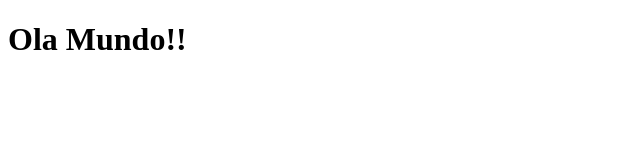
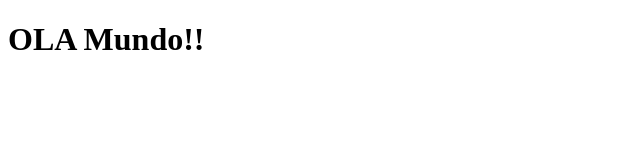
Before and after one commit to pauloagsantos/TrabalhoTI2026, a plain HTML site: page index.html in a window 1280 px wide. Shown: the whole page, without its empty margins (0-640 px from the left). Drawn offline with Linux system fonts and the light colour scheme.

Commit message:
Update index.html

```diff
--- a/index.html
+++ b/index.html
@@ -4,6 +4,6 @@
 
     </head>
     <body>
-        <h1>Ola Mundo!!</h1>
+        <h1>OLA Mundo!!</h1>
     </body>
 </html>
```
